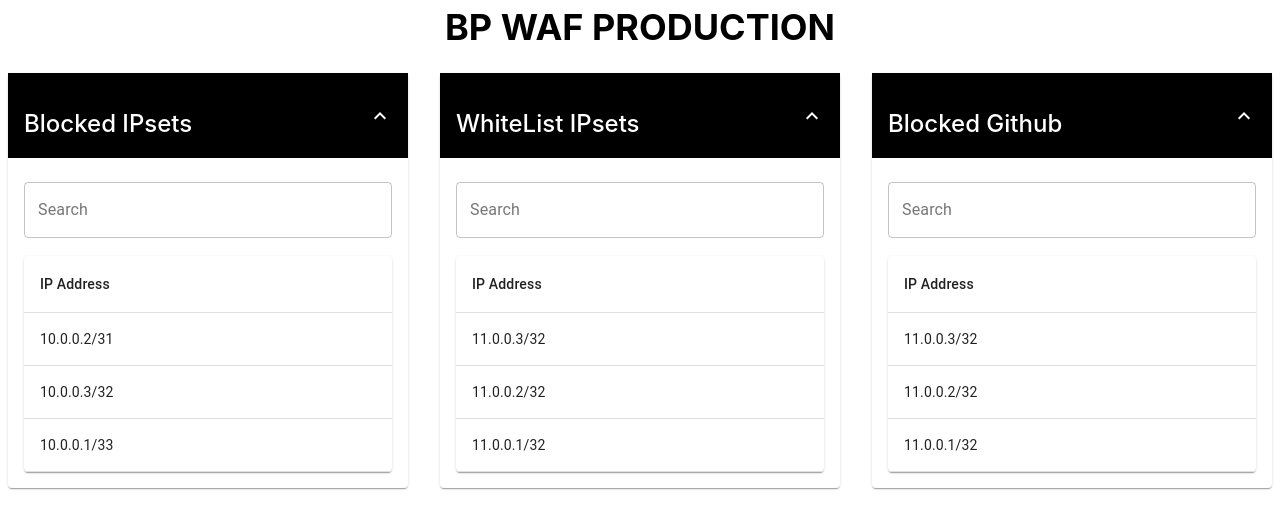
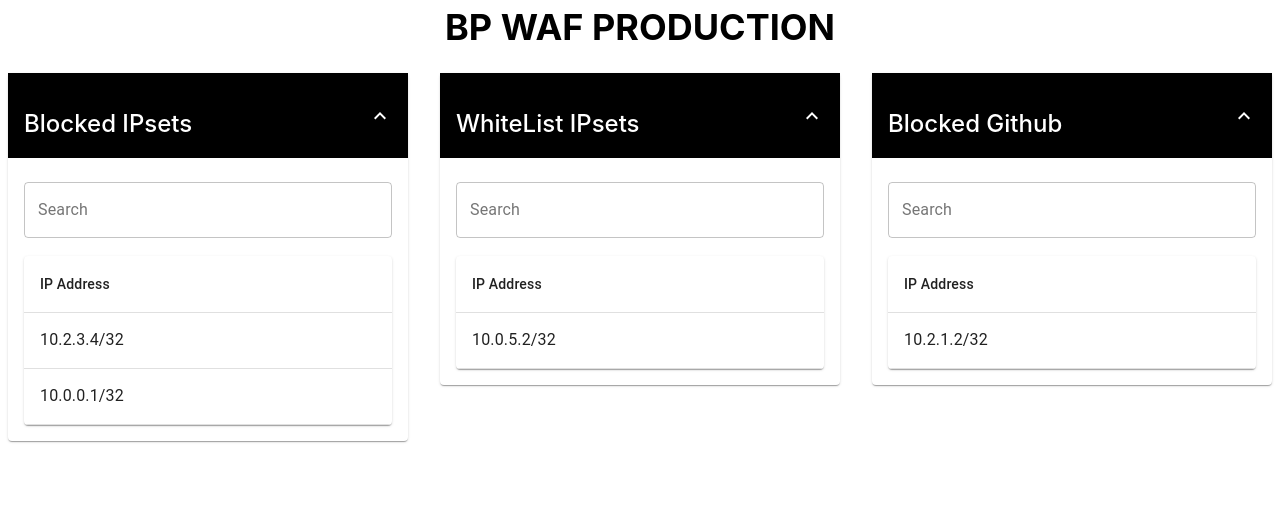
Before and after one commit to okHadi/get-IPsets-WAF, a React (Create React App) app: page / in a window 1280 px wide. Shown: the top 528 px of the page. Built offline with nearby package versions, Linux system fonts and the light colour scheme.

Commit message:
toolTip Text added

```diff
--- a/src/App.css
+++ b/src/App.css
@@ -43,6 +43,13 @@
 .MuiTableCell-root {
   font-size: 16px;
 }
+
+/* tooltip text */
+.tooltipContent {
+  font-size: 16px; /* Adjust the font size value as per your requirement */
+}
+
+
 /* styles for headings */
 h1 {
   font-size: 36px;
--- a/src/App.js
+++ b/src/App.js
@@ -1,6 +1,6 @@
 import React, { useState, useEffect } from 'react';
 import { makeStyles } from '@material-ui/core/styles';
-import statusData from './dev.json';
+import statusData from './ips_with_descriptions.json';
 import { withStyles } from '@material-ui/core/styles';
 import MuiAccordionSummary from '@material-ui/core/AccordionSummary';
 import {
@@ -14,6 +14,7 @@ import {
   Accordion,
   AccordionDetails,
   TextField,
+  Tooltip,
 } from '@material-ui/core';
 import ExpandMoreIcon from '@material-ui/icons/ExpandMore';
 import './App.css';
@@ -40,21 +41,20 @@ export default function App() {
   const classes = useStyles();
   const [searchTerm, setSearchTerm] = useState('');
   const [filteredData, setFilteredData] = useState({
-    blocked: statusData.Blocked.map(ip => ({ ip, status: 'blocked' })),
-    whitelist: statusData.WhiteList.map(ip => ({ ip, status: 'whitelisted' })),
-    ipsets: statusData.BlockedGithub.map(ip => ({ ip, status: 'ipsets' })),
+    blocked: statusData.Blocked.map(({ ip, description }) => ({ ip, status: 'blocked', description })),
+    whitelist: statusData.WhiteList.map(({ ip, description }) => ({ ip, status: 'whitelisted', description })),
+    ipsets: statusData.BlockedGithub.map(({ ip, description }) => ({ ip, status: 'ipsets', description })),
   });
   useEffect(() => {
     const filteredBlocked = statusData.Blocked.filter((row) =>
-      row.toLowerCase().includes(searchTerm.toLowerCase())
-    ).map(ip => ({ ip, status: 'blocked' }));
+      row.ip.toLowerCase().includes(searchTerm.toLowerCase())
+    ).map(({ ip, description }) => ({ ip, status: 'blocked', description }));
     const filteredWhitelist = statusData.WhiteList.filter((row) =>
-      row.toLowerCase().includes(searchTerm.toLowerCase())
-    ).map(ip => ({ ip, status: 'whitelisted' }));
-    setFilteredData({ blocked: filteredBlocked, whitelist: filteredWhitelist });
+      row.ip.toLowerCase().includes(searchTerm.toLowerCase())
+    ).map(({ ip, description }) => ({ ip, status: 'whitelisted', description }));
     const filteredIpsets = statusData.BlockedGithub.filter((row) =>
-      row.toLowerCase().includes(searchTerm.toLowerCase())
-    ).map(ip => ({ ip, status: 'ipsets' }));
+      row.ip.toLowerCase().includes(searchTerm.toLowerCase())
+    ).map(({ ip, description }) => ({ ip, status: 'ipsets', description }));
     setFilteredData({ blocked: filteredBlocked, whitelist: filteredWhitelist, ipsets: filteredIpsets });
   }, [searchTerm]);
   const AccordionSummary = withStyles({
@@ -103,7 +103,9 @@ export default function App() {
                     {filteredData.blocked.map((ip) => (
                       <TableRow key={ip.ip}>
                         <TableCell component="th" scope="row">
-                          {ip.ip}
+                          <Tooltip title={ip.description} arrow>
+                            <span className='tooltipContent'>{ip.ip}</span>
+                          </Tooltip>
                         </TableCell>
                       </TableRow>
                     ))}
@@ -141,7 +143,9 @@ export default function App() {
                       {filteredData.whitelist.map((ip) => (
                         <TableRow key={ip.ip}>
                           <TableCell component="th" scope="row">
-                            {ip.ip}
+                            <Tooltip title={ip.description} arrow>
+                              <span className='tooltipContent'>{ip.ip}</span>
+                            </Tooltip>
                           </TableCell>
                         </TableRow>
                       ))}
@@ -180,7 +184,9 @@ export default function App() {
                       {filteredData.ipsets.map((ip) => (
                         <TableRow key={ip.ip}>
                           <TableCell component="th" scope="row">
-                            {ip.ip}
+                            <Tooltip title={ip.description} arrow>
+                              <span className='tooltipContent'>{ip.ip}</span>
+                            </Tooltip>
                           </TableCell>
                         </TableRow>
                       ))}
--- a/src/dev.json
+++ /dev/null
@@ -1,5 +0,0 @@
-{
-  "Blocked": ["10.0.0.2/31", "10.0.0.3/32", "10.0.0.1/33"],
-  "WhiteList": ["11.0.0.3/32", "11.0.0.2/32", "11.0.0.1/32"],
-  "BlockedGithub": ["11.0.0.3/32", "11.0.0.2/32", "11.0.0.1/32"]
-}
--- /dev/null
+++ b/src/ips_with_descriptions.json
@@ -0,0 +1,24 @@
+{
+  "Blocked": [
+    {
+      "ip": "10.2.3.4/32",
+      "description": "Testing purposes 1!"
+    },
+    {
+      "ip": "10.0.0.1/32",
+      "description": "Testing purposes 2!"
+    }
+  ],
+  "WhiteList": [
+    {
+      "ip": "10.0.5.2/32",
+      "description": ""
+    }
+  ],
+  "BlockedGithub": [
+    {
+      "ip": "10.2.1.2/32",
+      "description": ""
+    }
+  ]
+}
```
